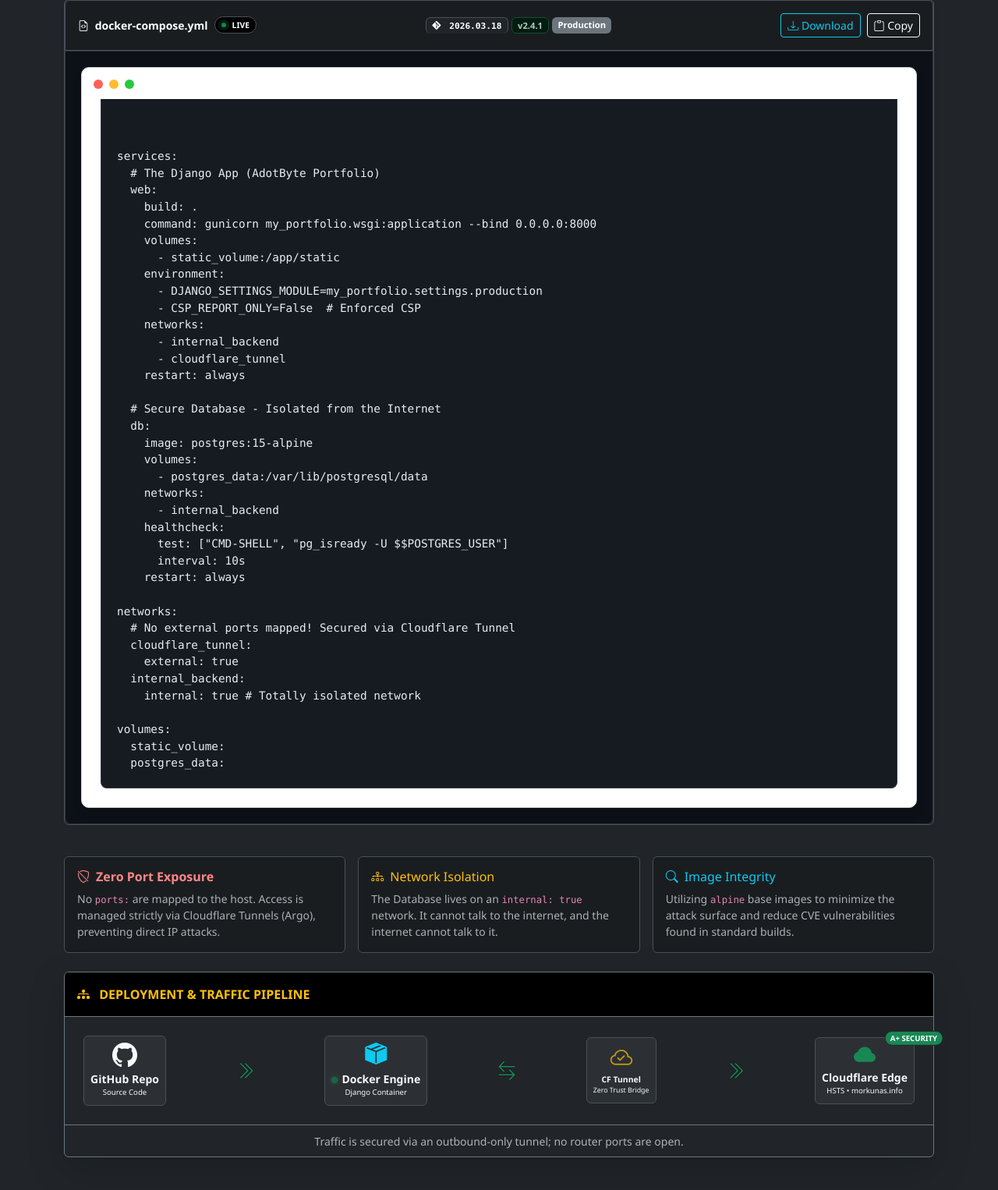
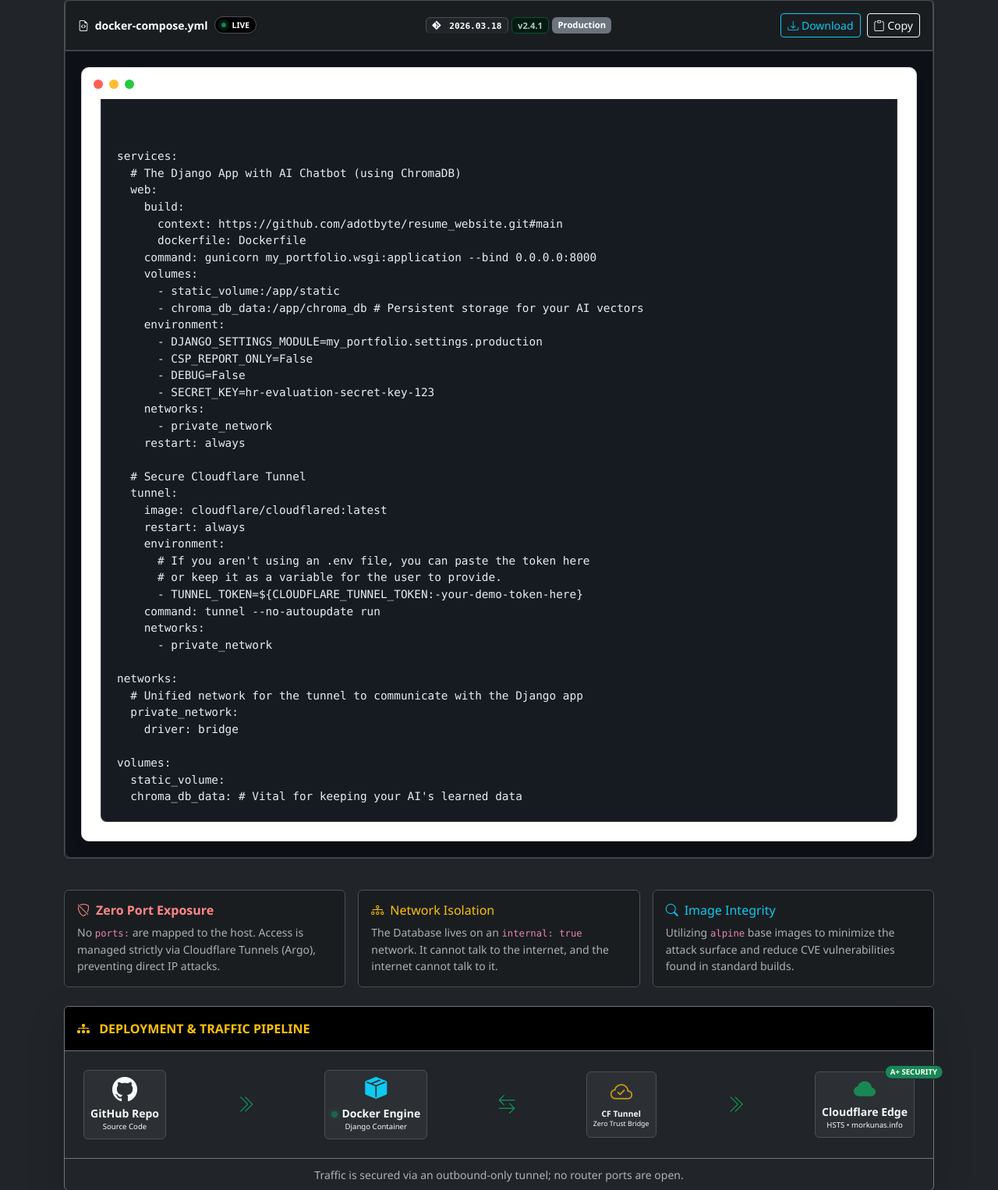
Before and after one commit to adotbyte/new-portfolio, a Django app: page /my_knowledge/ in a window 1280 px wide. Shown: the part 1398-2924 px from the top of the page at 78% size. Run offline with Django 5.2, Linux system fonts and the light colour scheme; data that the repository does not hold is empty; some libraries are stand-ins or nearby versions.

Commit message:
Added Readme.md

```diff
--- a/index/templates/my_knowledge.html
+++ b/index/templates/my_knowledge.html
@@ -114,42 +114,44 @@
     <pre class="m-0"><code id="dockerCode" class="language-yaml">
 
 services:
-  # The Django App (AdotByte Portfolio)
+  # The Django App with AI Chatbot (using ChromaDB)
   web:
-    build: .
+    build:
+      context: https://github.com/adotbyte/resume_website.git#main
+      dockerfile: Dockerfile
     command: gunicorn my_portfolio.wsgi:application --bind 0.0.0.0:8000
     volumes:
       - static_volume:/app/static
+      - chroma_db_data:/app/chroma_db # Persistent storage for your AI vectors
     environment:
       - DJANGO_SETTINGS_MODULE=my_portfolio.settings.production
-      - CSP_REPORT_ONLY=False  # Enforced CSP
+      - CSP_REPORT_ONLY=False
+      - DEBUG=False
+      - SECRET_KEY=hr-evaluation-secret-key-123
     networks:
-      - internal_backend
-      - cloudflare_tunnel
+      - private_network
     restart: always
 
-  # Secure Database - Isolated from the Internet
-  db:
-    image: postgres:15-alpine
-    volumes:
-      - postgres_data:/var/lib/postgresql/data
+  # Secure Cloudflare Tunnel
+  tunnel:
+    image: cloudflare/cloudflared:latest
+    restart: always
+    environment:
+      # If you aren't using an .env file, you can paste the token here
+      # or keep it as a variable for the user to provide.
+      - TUNNEL_TOKEN=${CLOUDFLARE_TUNNEL_TOKEN:-your-demo-token-here}
+    command: tunnel --no-autoupdate run
     networks:
-      - internal_backend
-    healthcheck:
-      test: ["CMD-SHELL", "pg_isready -U $$POSTGRES_USER"]
-      interval: 10s
-    restart: always
+      - private_network
 
 networks:
-  # No external ports mapped! Secured via Cloudflare Tunnel
-  cloudflare_tunnel:
-    external: true
-  internal_backend:
-    internal: true # Totally isolated network
+  # Unified network for the tunnel to communicate with the Django app
+  private_network:
+    driver: bridge
 
 volumes:
   static_volume:
-  postgres_data:</code></pre>
+  chroma_db_data: # Vital for keeping your AI's learned data</code></pre>
 </div>
 </div>
 
```
Also changed, not shown: README.md.
